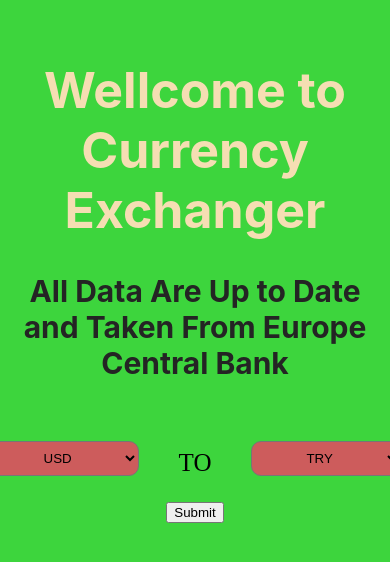
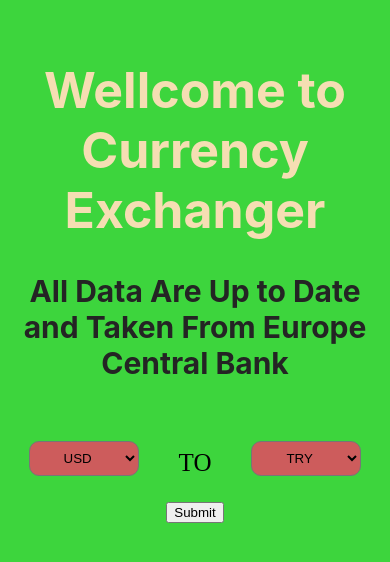
Before and after one commit to barisemren/barisemren.github.io, a plain HTML site: page currency.html in a window 390 px wide. Drawn offline with Linux system fonts and the light colour scheme.

Commit message:
Update currency.css

```diff
--- a/currency.css
+++ b/currency.css
@@ -36,3 +36,27 @@
     margin-left: 40px;
     height: 35px;
 }
+
+@media screen and (max-width:450px){
+
+    #basecurrency{
+        padding-left: 30px;
+        cursor: pointer;
+        outline: none;
+        border-radius:10px;
+        background-color:indianred;
+        width: 110px;
+        margin-right: 40px;
+        height: 35px;
+    }
+    #targetcurrency{
+        padding-left:30px;
+        cursor: pointer;
+        outline: none;
+        border-radius:10px;
+        background-color:indianred;
+        width: 110px;
+        margin-left: 40px;
+        height: 35px;
+    }
+}
```
